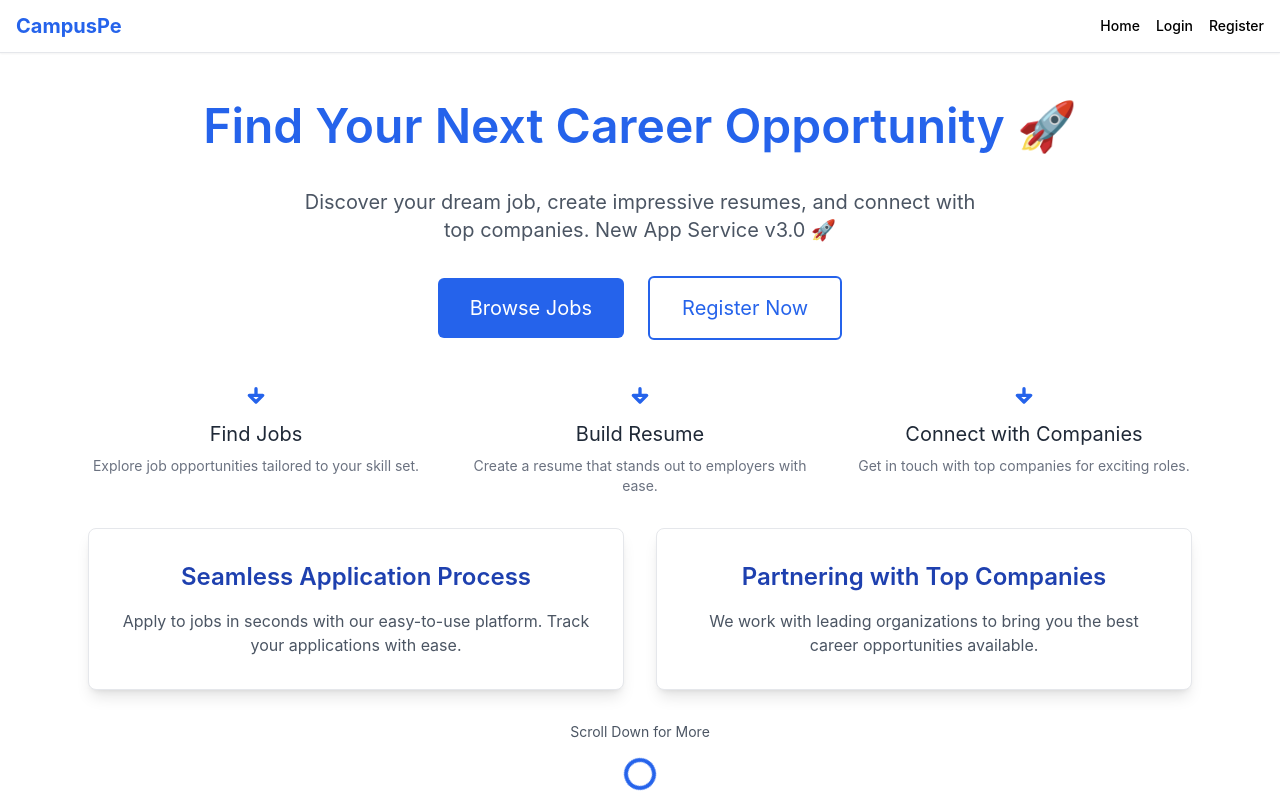
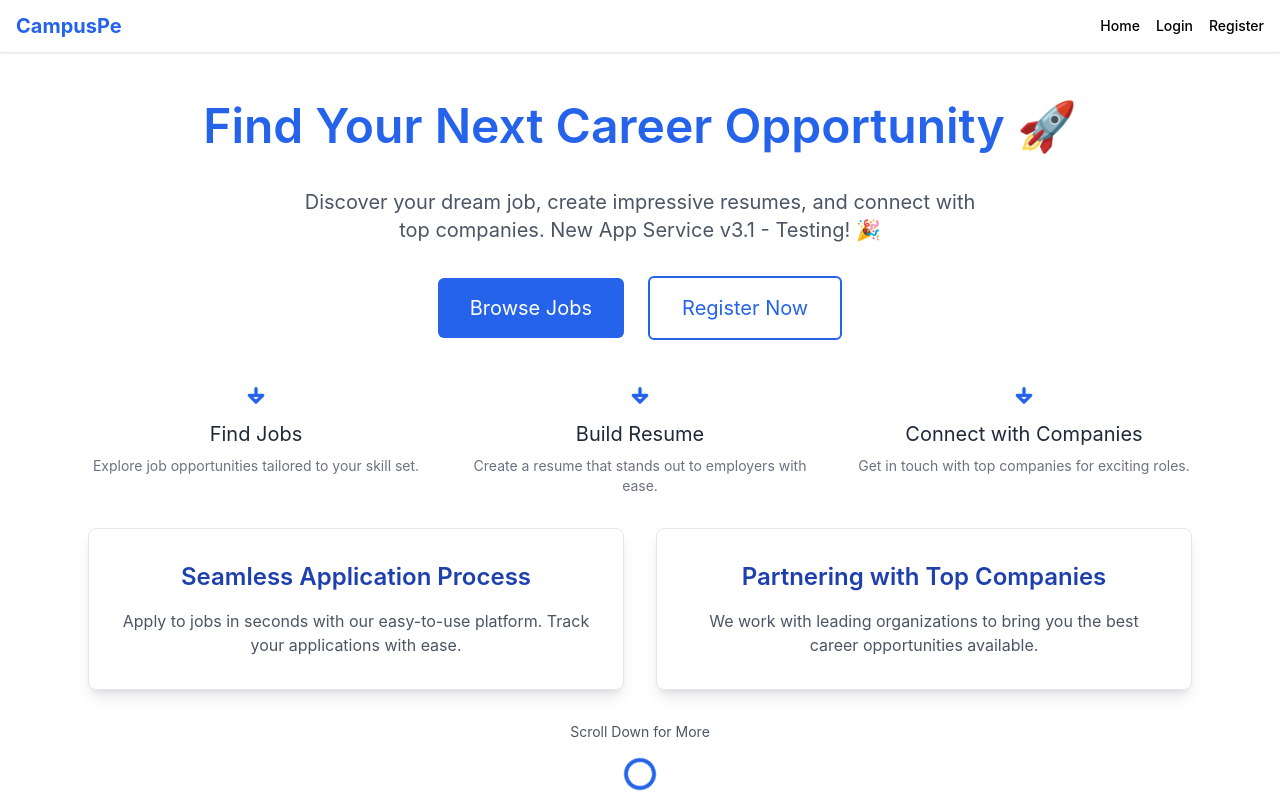
Before and after one commit to CampusPe/Campuspe_Staging, a Next.js app in the folder apps/web/: page / in a window 1280 px wide. Shown: the top 800 px of the page. Built offline with nearby package versions, Linux system fonts and the light colour scheme.

Commit message:
Test new app service deployment v3.1

```diff
--- a/apps/web/pages/index.tsx
+++ b/apps/web/pages/index.tsx
@@ -23,7 +23,7 @@ export default function Home() {
             Find Your Next Career Opportunity 🚀
           </h1>
           <p className="text-lg md:text-xl text-gray-600 max-w-2xl mx-auto">
-            Discover your dream job, create impressive resumes, and connect with top companies. New App Service v3.0 🚀
+            Discover your dream job, create impressive resumes, and connect with top companies. New App Service v3.1 - Testing! 🎉
           </p>
 
           {/* Call-to-Actions */}
```
